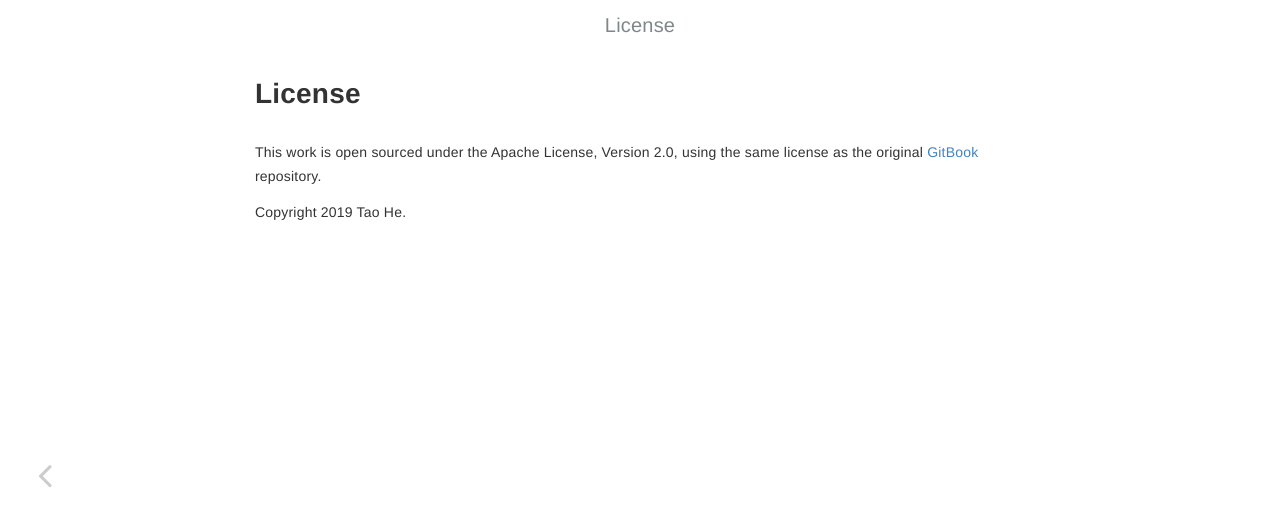
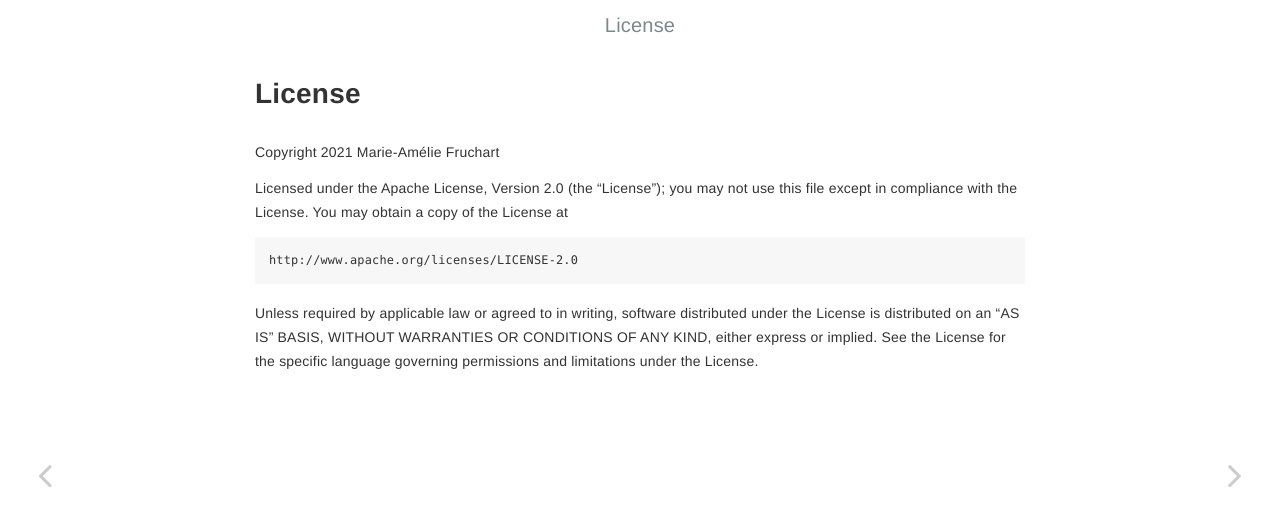
Before and after one commit to BebeKeur/Lekopins, a Jekyll site: the page built from _posts/2019-04-29-license.md, in a window 1280 px wide. Shown: the top 526 px of the page. Built offline with Jekyll 4.4.1, drawn with Linux system fonts in a browser that asks for light colours.

Commit message:
Add intro post & update LICENSE.

```diff
--- a/_posts/2019-04-29-license.md
+++ b/_posts/2019-04-29-license.md
@@ -6,7 +6,16 @@ category: Jekyll
 layout: post
 ---
 
-This work is open sourced under the Apache License, Version 2.0, using the
-same license as the original [GitBook](https://github.com/GitbookIO/gitbook) repository.
+Copyright 2021 Marie-Amélie Fruchart
 
-Copyright 2019 Tao He.
+Licensed under the Apache License, Version 2.0 (the "License");
+you may not use this file except in compliance with the License.
+You may obtain a copy of the License at
+
+    http://www.apache.org/licenses/LICENSE-2.0
+
+Unless required by applicable law or agreed to in writing, software
+distributed under the License is distributed on an "AS IS" BASIS,
+WITHOUT WARRANTIES OR CONDITIONS OF ANY KIND, either express or implied.
+See the License for the specific language governing permissions and
+limitations under the License.
```
Also changed, not shown: _posts/2019-04-27-why.md (deleted, +0 -20 lines), _posts/2019-04-28-howto.md (deleted, +0 -15 lines), _posts/2021-03-17-intro.md (added, +9 -0 lines), 1 other file.
